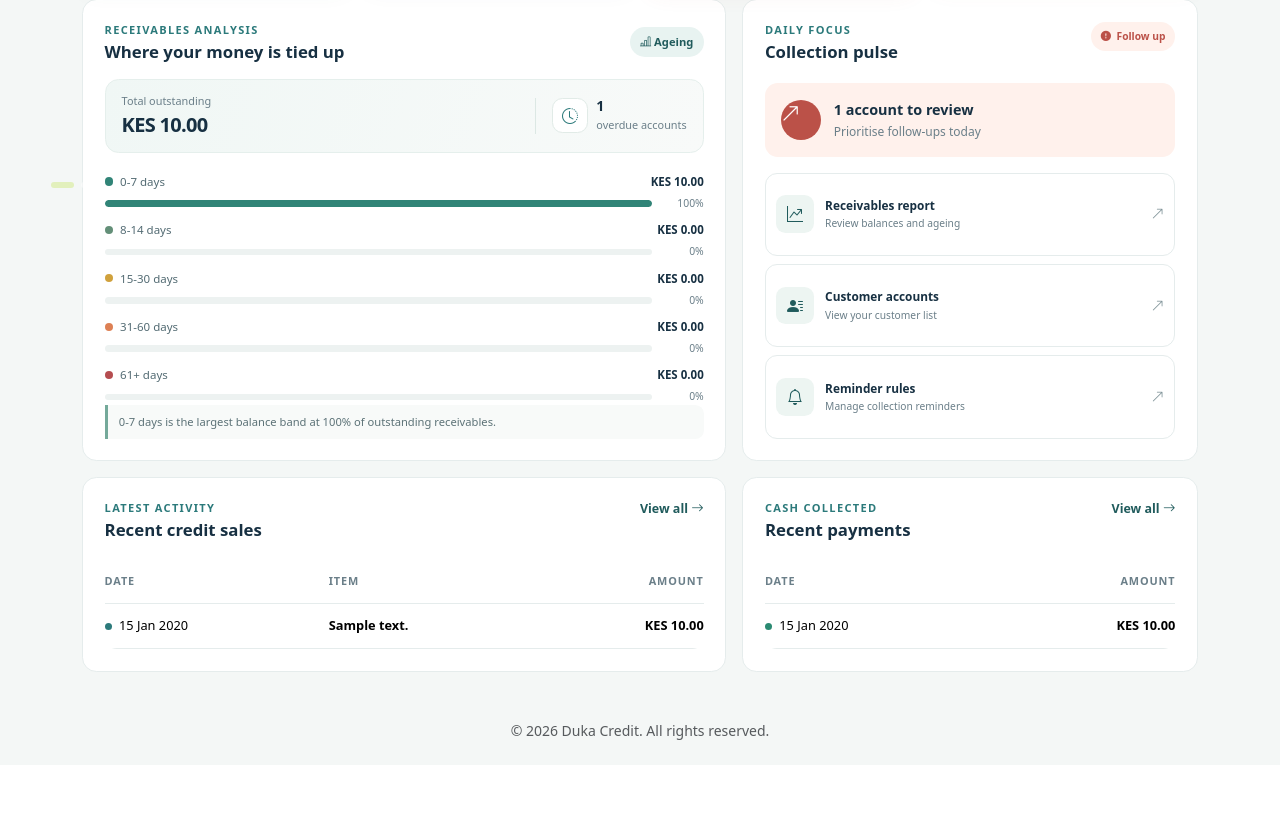
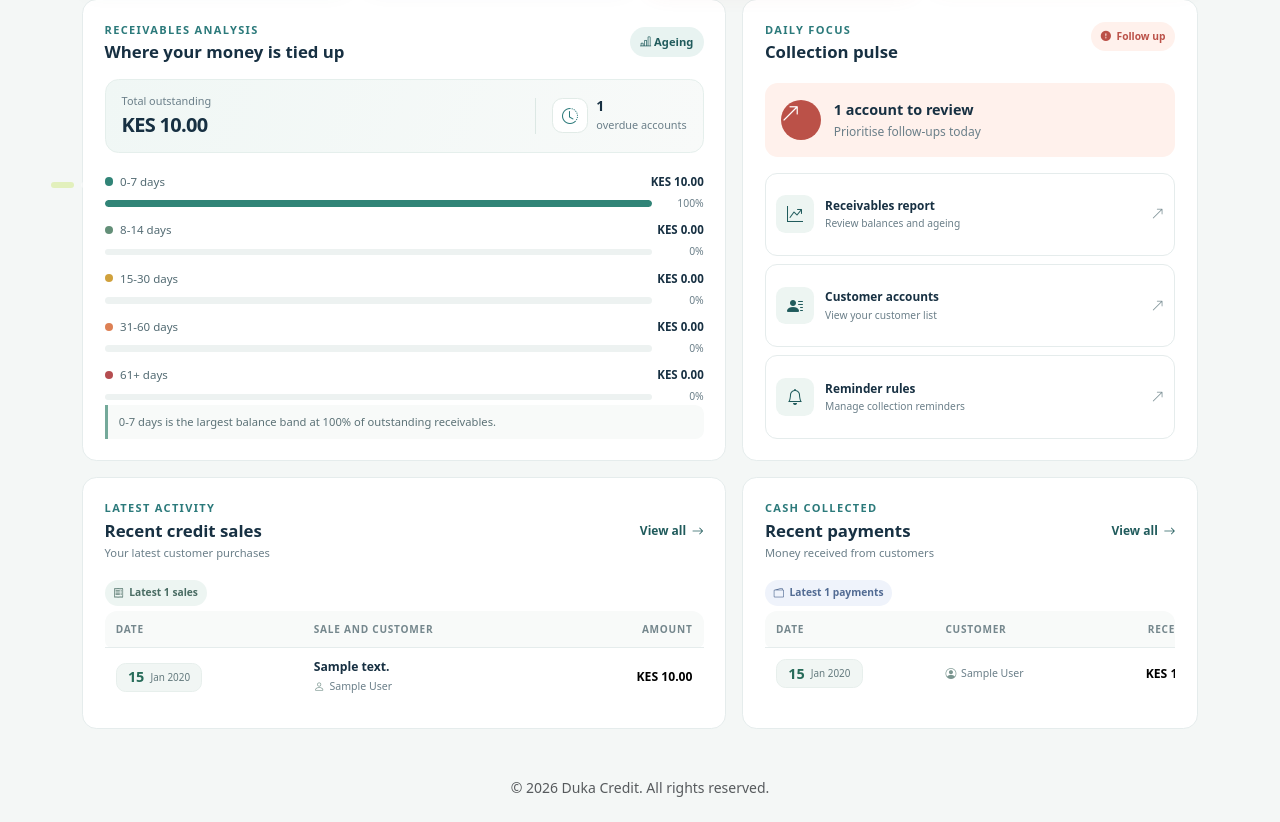
Before and after one commit to VinWonder/CreditManagementSystem, a Flask app: page /dashboard in a window 1280 px wide. Shown: the part 594-1416 px from the top of the page. Before the commit the page ends 1334 px from the top, so only its background shows below. Run offline with Flask 3, Linux system fonts and the light colour scheme; a user stored in the database is signed in; tables that the repository leaves empty hold one stand-in row (values such as "Sample post"); grey boxes marked "Sample" are stand-in pictures.

Commit message:
Polish dashboard activity panels
Co-authored-by: Copilot <223556219+Copilot@users.noreply.github.com>

```diff
--- a/app/static/css/style.css
+++ b/app/static/css/style.css
@@ -161,16 +161,43 @@ body {
 .insight-action-copy strong { font-size: 0.74rem; font-weight: 750; }
 .insight-action-copy small { color: var(--muted); font-size: 0.64rem; margin-top: 0.12rem; }
 .insight-action-arrow { color: #82959a; font-size: 0.8rem; margin-left: auto; }
-.panel-link { color: var(--brand-dark); font-size: 0.78rem; font-weight: 700; text-decoration: none; }
-.activity-table { color: var(--ink); font-size: 0.8rem; }
-.activity-table thead th { border-bottom: 1px solid var(--line); color: var(--muted); font-size: 0.68rem; font-weight: 800; letter-spacing: 0.08em; text-transform: uppercase; }
-.activity-table td, .activity-table th { border-color: var(--line); padding: 0.8rem 0.25rem; }
-.activity-table td:first-child, .activity-table th:first-child { padding-left: 0; }
-.activity-table td:last-child, .activity-table th:last-child { padding-right: 0; }
-.date-dot { background: var(--brand); border-radius: 50%; display: inline-block; height: 0.45rem; margin-right: 0.45rem; width: 0.45rem; }
-.payment-dot { background: var(--safe); }
-.amount-cell { color: var(--ink); font-weight: 750; }
-.payment-amount { color: var(--safe); }
+.activity-panel-heading { align-items: center; margin-bottom: 1rem; }
+.activity-panel-heading .eyebrow { margin-bottom: 0.3rem !important; }
+.activity-panel-caption { color: var(--muted); display: block; font-size: 0.7rem; margin-top: 0.25rem; }
+.panel-link { align-items: center; color: var(--brand-dark); display: inline-flex; font-size: 0.75rem; font-weight: 750; gap: 0.35rem; text-decoration: none; white-space: nowrap; }
+.panel-link i { transition: transform 160ms ease; }
+.panel-link:hover i { transform: translateX(3px); }
+.panel-link:focus-visible { border-radius: 0.25rem; outline: 2px solid var(--brand); outline-offset: 3px; }
+.activity-count { align-items: center; background: #edf5f2; border-radius: 2rem; color: #496c63; display: inline-flex; font-size: 0.64rem; font-weight: 700; gap: 0.35rem; margin-bottom: 0.35rem; padding: 0.32rem 0.55rem; }
+.activity-count-payments { background: #eff3fb; color: #526b93; }
+.activity-table { color: var(--ink); font-size: 0.78rem; min-width: 28rem; }
+.activity-table thead th { background: #f8faf9; border-bottom: 1px solid var(--line); color: #75878d; font-size: 0.63rem; font-weight: 800; letter-spacing: 0.075em; padding: 0.65rem 0.7rem; text-transform: uppercase; }
+.activity-table thead th:first-child { border-radius: 0.45rem 0 0 0.45rem; }
+.activity-table thead th:last-child { border-radius: 0 0.45rem 0.45rem 0; }
+.activity-table tbody tr { transition: background-color 140ms ease; }
+.activity-table tbody tr:hover { background: #f8fbfa; }
+.activity-table td { border-color: #edf1f0; padding: 0.7rem; vertical-align: middle; }
+.activity-table tbody tr:last-child td { border-bottom: 0; }
+.activity-date { align-items: center; background: #f1f6f4; border: 1px solid #e7efec; border-radius: 0.6rem; color: #647a7e; display: inline-flex; gap: 0.38rem; justify-content: center; min-width: 5.4rem; padding: 0.38rem 0.5rem; white-space: nowrap; }
+.activity-date strong { color: #276b59; font-size: 0.9rem; font-weight: 800; line-height: 1; }
+.activity-date span { font-size: 0.62rem; }
+.activity-description { color: var(--ink); display: block; font-size: 0.76rem; font-weight: 700; line-height: 1.35; max-width: 16rem; overflow-wrap: anywhere; }
+.activity-customer, .activity-customer-name { align-items: center; color: var(--muted); display: flex; font-size: 0.66rem; gap: 0.3rem; margin-top: 0.18rem; }
+.activity-customer i, .activity-customer-name i { color: #7b9690; font-size: 0.68rem; }
+.activity-customer-name { margin-top: 0; }
+.amount-cell { color: var(--ink); font-size: 0.76rem; font-variant-numeric: tabular-nums; font-weight: 800; white-space: nowrap; }
+.payment-amount { color: #27785f; }
+.activity-empty { align-items: center; background: linear-gradient(135deg, #f8fbfa, #f3f8f6); border: 1px dashed #dbe8e3; border-radius: 0.85rem; display: flex; flex-direction: column; margin-top: 0.2rem; min-height: 12rem; justify-content: center; padding: 1.1rem; text-align: center; }
+.activity-empty-payments { background: linear-gradient(135deg, #f8f9fc, #f3f6fb); border-color: #dfe6f1; }
+.activity-empty-icon { align-items: center; background: #e4f1eb; border-radius: 0.85rem; color: #327c63; display: inline-flex; font-size: 1.2rem; height: 2.75rem; justify-content: center; margin-bottom: 0.65rem; width: 2.75rem; }
+.activity-empty-payments .activity-empty-icon { background: #e7edf8; color: #486894; }
+.activity-empty > strong { color: var(--ink); font-size: 0.8rem; }
+.activity-empty > span:not(.activity-empty-icon) { color: var(--muted); font-size: 0.68rem; margin-top: 0.2rem; }
+.activity-empty > a { align-items: center; background: #fff; border: 1px solid #dbe8e3; border-radius: 0.55rem; color: #276b59; display: inline-flex; font-size: 0.67rem; font-weight: 750; gap: 0.4rem; margin-top: 0.8rem; padding: 0.48rem 0.65rem; text-decoration: none; }
+.activity-empty-payments > a { border-color: #dfe6f1; color: #486894; }
+.activity-empty > a:hover { background: #f1f7f4; }
+.activity-empty-payments > a:hover { background: #f1f4fa; }
+.activity-empty > a:focus-visible { outline: 2px solid var(--brand); outline-offset: 2px; }
 .empty-state { color: var(--muted); padding: 1.5rem 0 !important; text-align: center; }
 
 .stat-card {
--- a/app/templates/main/dashboard.html
+++ b/app/templates/main/dashboard.html
@@ -176,18 +176,74 @@
 <div class="row g-3 dashboard-grid">
   <div class="col-xl-7">
     <div class="dashboard-panel table-panel">
-      <div class="panel-heading"><div><p class="eyebrow mb-1">Latest activity</p><h2>Recent credit sales</h2></div><a class="panel-link" href="{{ url_for('transactions.list_transactions') }}">View all <i class="bi bi-arrow-right"></i></a></div>
-      <div class="table-responsive"><table class="table activity-table align-middle mb-0"><thead><tr><th>Date</th><th>Item</th><th class="text-end">Amount</th></tr></thead><tbody>
-        {% for t in recent_transactions %}<tr><td><span class="date-dot"></span>{{ t.transaction_date.strftime('%d %b %Y') }}</td><td class="fw-semibold">{{ t.item_description }}</td><td class="text-end amount-cell">{{ t.amount | kes }}</td></tr>{% else %}<tr><td colspan="3" class="empty-state">No transactions yet.</td></tr>{% endfor %}
-      </tbody></table></div>
+      <div class="panel-heading activity-panel-heading">
+        <div>
+          <p class="eyebrow mb-1">Latest activity</p>
+          <h2>Recent credit sales</h2>
+          <span class="activity-panel-caption">Your latest customer purchases</span>
+        </div>
+        <a class="panel-link" href="{{ url_for('transactions.list_transactions') }}">View all <i class="bi bi-arrow-right" aria-hidden="true"></i></a>
+      </div>
+      {% if recent_transactions %}
+      <div class="activity-count"><i class="bi bi-receipt" aria-hidden="true"></i> Latest {{ recent_transactions|length }} sales</div>
+      <div class="table-responsive">
+        <table class="table activity-table align-middle mb-0">
+          <thead><tr><th scope="col">Date</th><th scope="col">Sale and customer</th><th scope="col" class="text-end">Amount</th></tr></thead>
+          <tbody>
+            {% for t in recent_transactions %}
+            <tr>
+              <td><span class="activity-date"><strong>{{ t.transaction_date.strftime('%d') }}</strong><span>{{ t.transaction_date.strftime('%b %Y') }}</span></span></td>
+              <td><span class="activity-description">{{ t.item_description }}</span><span class="activity-customer"><i class="bi bi-person" aria-hidden="true"></i>{{ t.customer.full_name }}</span></td>
+              <td class="text-end amount-cell">{{ t.amount | kes }}</td>
+            </tr>
+            {% endfor %}
+          </tbody>
+        </table>
+      </div>
+      {% else %}
+      <div class="activity-empty">
+        <span class="activity-empty-icon"><i class="bi bi-bag-plus" aria-hidden="true"></i></span>
+        <strong>No credit sales yet</strong>
+        <span>New customer purchases will appear here.</span>
+        <a href="{{ url_for('transactions.new_transaction') }}">Record your first sale <i class="bi bi-arrow-right" aria-hidden="true"></i></a>
+      </div>
+      {% endif %}
     </div>
   </div>
   <div class="col-xl-5">
     <div class="dashboard-panel table-panel h-100">
-      <div class="panel-heading"><div><p class="eyebrow mb-1">Cash collected</p><h2>Recent payments</h2></div><a class="panel-link" href="{{ url_for('payments.list_payments') }}">View all <i class="bi bi-arrow-right"></i></a></div>
-      <div class="table-responsive"><table class="table activity-table align-middle mb-0"><thead><tr><th>Date</th><th class="text-end">Amount</th></tr></thead><tbody>
-        {% for p in recent_payments %}<tr><td><span class="date-dot payment-dot"></span>{{ p.payment_date.strftime('%d %b %Y') }}</td><td class="text-end amount-cell payment-amount">{{ p.amount_paid | kes }}</td></tr>{% else %}<tr><td colspan="2" class="empty-state">No payments yet.</td></tr>{% endfor %}
-      </tbody></table></div>
+      <div class="panel-heading activity-panel-heading">
+        <div>
+          <p class="eyebrow mb-1">Cash collected</p>
+          <h2>Recent payments</h2>
+          <span class="activity-panel-caption">Money received from customers</span>
+        </div>
+        <a class="panel-link" href="{{ url_for('payments.list_payments') }}">View all <i class="bi bi-arrow-right" aria-hidden="true"></i></a>
+      </div>
+      {% if recent_payments %}
+      <div class="activity-count activity-count-payments"><i class="bi bi-wallet2" aria-hidden="true"></i> Latest {{ recent_payments|length }} payments</div>
+      <div class="table-responsive">
+        <table class="table activity-table align-middle mb-0">
+          <thead><tr><th scope="col">Date</th><th scope="col">Customer</th><th scope="col" class="text-end">Received</th></tr></thead>
+          <tbody>
+            {% for p in recent_payments %}
+            <tr>
+              <td><span class="activity-date"><strong>{{ p.payment_date.strftime('%d') }}</strong><span>{{ p.payment_date.strftime('%b %Y') }}</span></span></td>
+              <td><span class="activity-customer-name"><i class="bi bi-person-circle" aria-hidden="true"></i>{{ p.customer.full_name }}</span></td>
+              <td class="text-end amount-cell payment-amount">{{ p.amount_paid | kes }}</td>
+            </tr>
+            {% endfor %}
+          </tbody>
+        </table>
+      </div>
+      {% else %}
+      <div class="activity-empty activity-empty-payments">
+        <span class="activity-empty-icon"><i class="bi bi-wallet2" aria-hidden="true"></i></span>
+        <strong>No payments recorded yet</strong>
+        <span>Customer payments will show here once received.</span>
+        <a href="{{ url_for('payments.new_payment') }}">Log your first payment <i class="bi bi-arrow-right" aria-hidden="true"></i></a>
+      </div>
+      {% endif %}
     </div>
   </div>
 </div>
```
